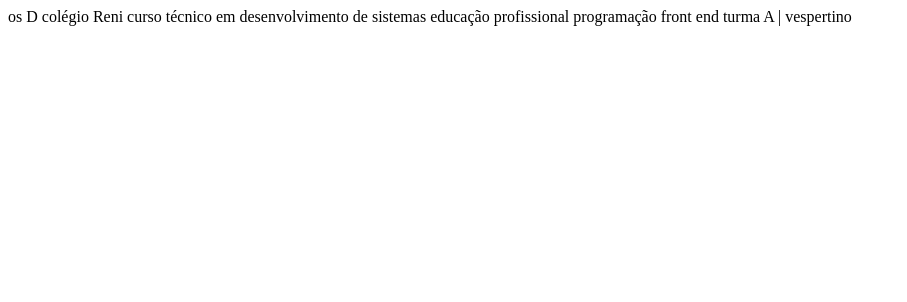
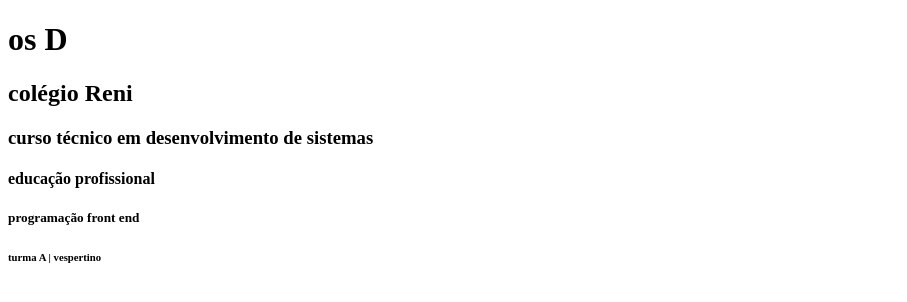
Before and after one commit to sandrogarcianeto/primeiro-site, a plain HTML site: page index.html in a window 1280 px wide. Shown: the whole page, without its empty margins (0-907 px from the left). Drawn offline with Linux system fonts and the light colour scheme.

Commit message:
mudança

```diff
--- a/index.html
+++ b/index.html
@@ -6,11 +6,11 @@
     <title>meu primeiro site</title>
 </head>
 <body>
-os D
-colégio Reni
-curso técnico em desenvolvimento de sistemas
-educação profissional
-programação front end
-turma A | vespertino
+<h1>os D</h1>
+<h2>colégio Reni </h2>
+<h3>curso técnico em desenvolvimento de sistemas</h3>
+<h4>educação profissional</h4>
+<h5>programação front end</h5>
+<h6>turma A | vespertino</h6>
 </body>
 </html>
```
